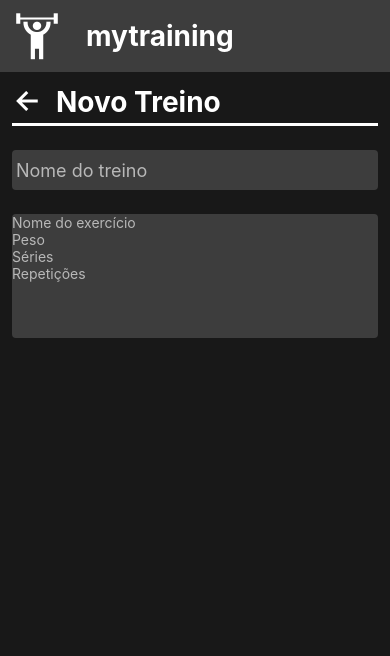
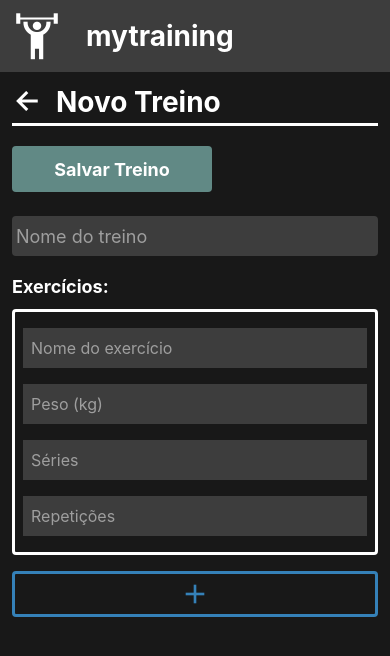
Before and after one commit to ofelipesant/mytraining-app, a React Native app: screen /CreateTraining in a window 390 px wide. Shown: the top 656 px of the page. Built offline with nearby package versions, Linux system fonts and the light colour scheme; no server answers.

Commit message:
wip: tela de cadastro de treinos
finalizada a UI da tela, implementando funcionalidades

```diff
--- a/package.json
+++ b/package.json
@@ -17,6 +17,7 @@
     "expo-status-bar": "~1.4.2",
     "react": "18.1.0",
     "react-dom": "18.1.0",
+    "react-hook-form": "^7.42.1",
     "react-native": "0.70.5",
     "react-native-safe-area-context": "^4.4.1",
     "react-native-screens": "^3.18.2",
--- a/src/screens/CreateTraining/index.tsx
+++ b/src/screens/CreateTraining/index.tsx
@@ -1,43 +1,114 @@
-import React from "react";
-import { Container, Input, RegisterContainer, ExerciseRegisterCard } from "./styles";
-import { View, Text, StyleSheet, TextInput, TouchableWithoutFeedback, Keyboard } from "react-native"
+import React, { useState, useEffect } from "react";
+import {
+        Container,
+        Input,
+        RegisterContainer,
+        ExerciseRegisterCard,
+        InputTrainingCard,
+        AddExerciseButton,
+        Subtitle,
+        SaveContainer,
+        SaveButton,
+        SaveButtonText
+    } from "./styles";
+import { View, TouchableWithoutFeedback, Keyboard } from "react-native"
 import ScreenTitle from "../../components/ScreenTitle";
+import { MaterialIcons } from '@expo/vector-icons';
+import { useForm } from 'react-hook-form'
 
 export default function CreateTraining(){
+    const { register, setValue, handleSubmit } = useForm()
+    const [ trainingName, setTrainingName ] = useState('')
+    const [ exercises, setExercises ] = useState([
+        {
+            name: '',
+            weight: '',
+            series: '',
+            repetitions: ''
+        },
+    ])
+
+    function addExerciseCard(data){
+        const exerciseDataDefault = [
+            {
+                name: '',
+                weight: '',
+                series: '',
+                repetitions: ''
+            }
+        ]
+        const exerciseList = [...exercises, data, exerciseDataDefault]
+        setExercises(exerciseList)
+    }
+
+    function saveTraining(){
+        console.log('exercícios', exercises)
+    }
+
+    useEffect(() => {
+        register('name')
+        register('weight')
+        register('repetitions')
+        register('series')
+    }, [register])
+
+    useEffect(() => {
+        console.log('training name', trainingName)
+    }, [trainingName])
+
     return (
         <TouchableWithoutFeedback onPress={() => Keyboard.dismiss()}>
             <Container>
                 <ScreenTitle title="Novo Treino" backIcon={true}/>
 
+                    <SaveContainer>
+                        <SaveButton onPress={() => saveTraining()}>
+                            <SaveButtonText>Salvar Treino</SaveButtonText>
+                        </SaveButton>
+                    </SaveContainer>
+
                     <RegisterContainer>
                         <Input
                             placeholder="Nome do treino"
-                            placeholderTextColor={"#b8b8b8"}
+                            placeholderTextColor={"#b8b8b8ca"}
+                            onChangeText={setTrainingName}
                         />
+                        <Subtitle>Exercícios:</Subtitle>
 
-                        <ExerciseRegisterCard>
+                        {exercises && exercises.map((exercise, index) => {
+                            return(
+                            <ExerciseRegisterCard key={index}>
                                 <View>
-                                <TextInput
+                                    <InputTrainingCard
                                         placeholder="Nome do exercício"
-                                    placeholderTextColor={"#b8b8b8"}
+                                        placeholderTextColor={"#b8b8b8ca"}
+                                        onChangeText={(text) => setValue('name', text)}
                                     />
-                                <TextInput
-                                    placeholder="Peso"
+                                    <InputTrainingCard
+                                        placeholder="Peso (kg)"
                                         keyboardType="numeric"
-                                    placeholderTextColor={"#b8b8b8"}
+                                        placeholderTextColor={"#b8b8b8ca"}
+                                        onChangeText={(text) => setValue('weight', text)}
                                     />
-                                <TextInput
+                                    <InputTrainingCard
                                         placeholder="Séries"
                                         keyboardType="numeric"
-                                    placeholderTextColor={"#b8b8b8"}
+                                        placeholderTextColor={"#b8b8b8ca"}
+                                        onChangeText={(text) => setValue('series', text)}
                                     />
-                                <TextInput
+                                    <InputTrainingCard
                                         placeholder="Repetições"
                                         keyboardType="numeric"
-                                    placeholderTextColor={"#b8b8b8"}
+                                        placeholderTextColor={"#b8b8b8ca"}
+                                        onChangeText={(text) => setValue('repetitions', text)}
                                     />
                                 </View>
                             </ExerciseRegisterCard>
+                            )
+                        })}
+                        <AddExerciseButton onPress={handleSubmit(addExerciseCard)}>
+                            <MaterialIcons name="add" size={32} color="#3581B8" />
+                        </AddExerciseButton>
                     </RegisterContainer>
 
             </Container>
--- a/src/screens/CreateTraining/styles.ts
+++ b/src/screens/CreateTraining/styles.ts
@@ -1,6 +1,6 @@
 import styled from "styled-components/native";
 
-export const Container = styled.View`
+export const Container = styled.ScrollView`
     background-color: #181818;
     display: flex;
     width: 100%;
@@ -27,9 +27,65 @@ export const Input = styled.TextInput`
 `
 
 export const ExerciseRegisterCard = styled.View`
-    background-color: #3D3D3D;
     width: 100%;
-    height: 124px;
     border-radius: 4px;
     margin: 8px 0;
+    padding: 8px;
+    border: 3px solid white;
 `
+
+export const InputTrainingCard = styled.TextInput`
+    color: white;
+    padding: 8px;
+    margin: 8px 0;
+    height: 40px;
+    font-size: 16px;
+    background-color: #3D3D3D;
+`
+
+export const AddExerciseButton = styled.TouchableOpacity`
+    width: 100%;
+    margin: 8px 0;
+    padding: 4px;
+    border: 3px solid #3581B8;
+    border-radius: 4px;
+    display: flex;
+    align-items: center;
+    justify-content: center;
+`
+
+export const Subtitle = styled.Text`
+    color: white;
+    font-size: 18px;
+    font-weight: 700;
+    margin: 4px 0;
+    width: 100%;
+    text-align: left;
+`
+
+export const SaveContainer = styled.View`
+    width: 100%;
+    display: flex;
+    flex-direction: row;
+    align-items: center;
+    justify-content: flex-start;
+`
+
+export const SaveButton = styled.TouchableOpacity`
+    background-color: #618985;
+    color: white;
+    width: 200px;
+    height: 46px;
+    margin-top: 20px;
+    padding: 4px;
+    display: flex;
+    align-items: center;
+    justify-content: center;
+    border-radius: 4px;
+`
+
+export const SaveButtonText = styled.Text`
+    color: white;
+    font-size: 18px;
+    font-weight: 700;
+`
--- a/src/services/api.ts
+++ b/src/services/api.ts
@@ -1,6 +1,6 @@
 import axios from "axios";
 
-const baseURL = "http://192.168.1.106:8000"
+const baseURL = "http://192.168.1.100:8000"
 
 const api = axios.create({
     baseURL: baseURL,
```
Also changed, not shown: 1 other file (tests, documents, lock files or other folders). Lines whose indentation alone changed are shown as unchanged.
